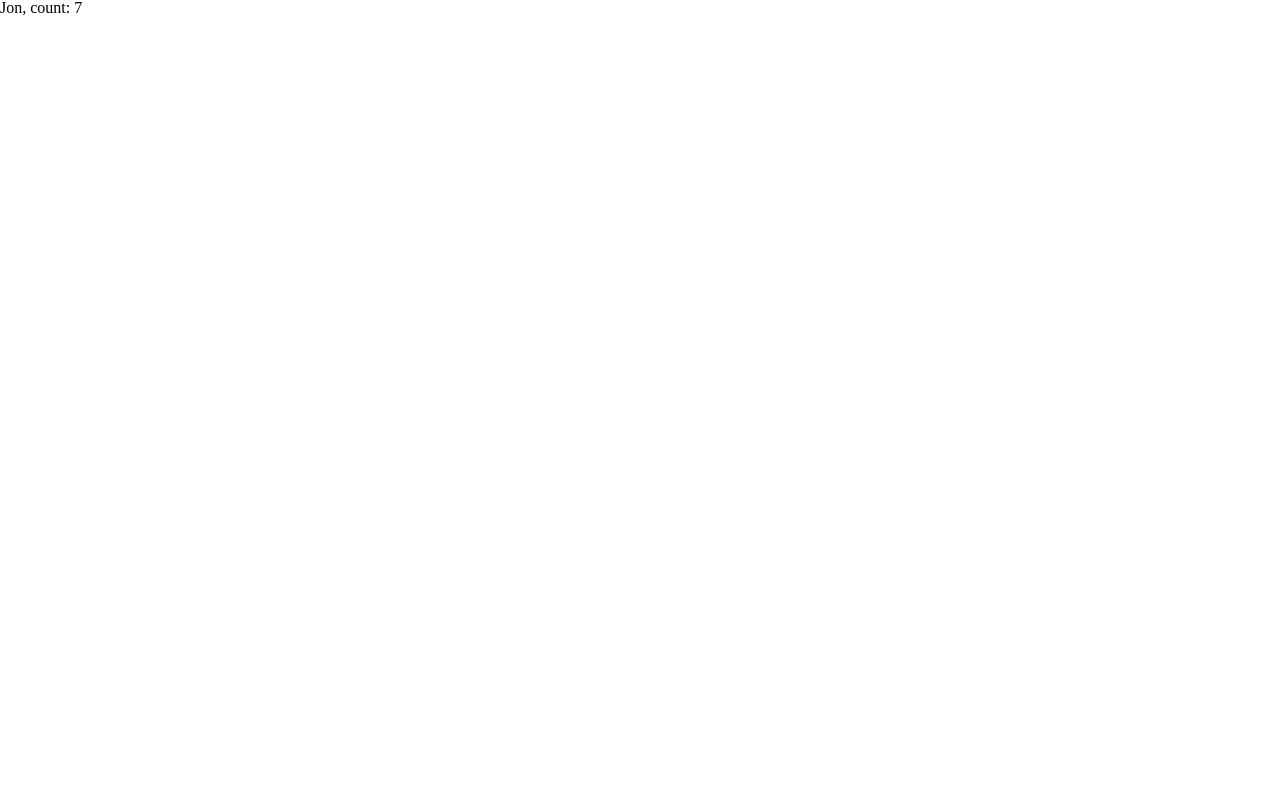
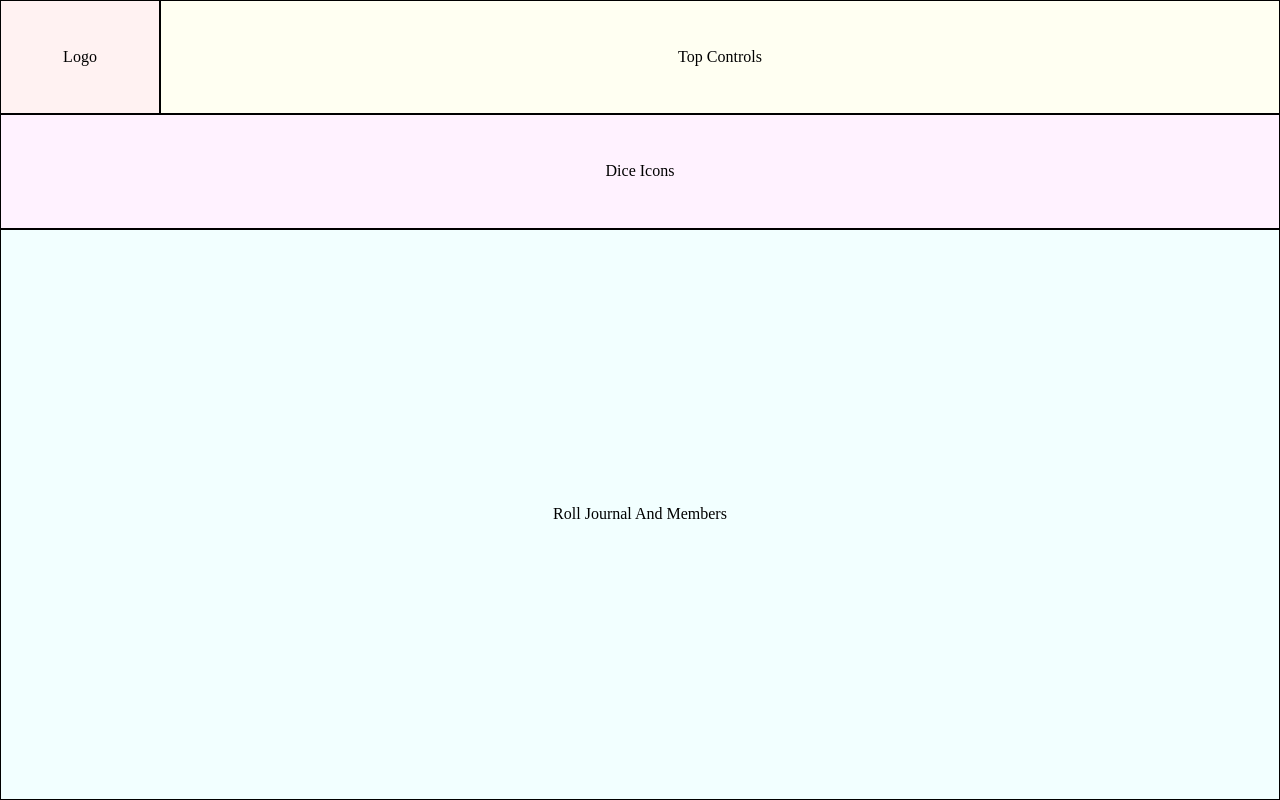
Before and after one commit to slavabez/be-dice-client, a React (Create React App) app: page / in a window 1280 px wide. Built offline with nearby package versions, Linux system fonts and the light colour scheme.

Commit message:
Basic grid layout is done

```diff
--- a/src/App.tsx
+++ b/src/App.tsx
@@ -1,27 +1,67 @@
 import * as React from "react";
-import useInterval from "./hooks/useInterval";
+import styled from "styled-components";
 
-interface AppState {
-  name: string;
-  count: number;
-}
+const AppWrapper = styled.div`
+  height: 100vh;
+  display: grid;
+  grid-template-columns: 1fr 4fr;
+  grid-template-rows: 1fr 5fr 1fr;
+  grid-template-areas:
+    "logo top-controls"
+    "roll-journal roll-journal"
+    "dice-buttons dice-buttons";
 
-const initialState: AppState = {
-  name: "Jon",
-  count: 0
-};
+  div {
+    border: 1px solid black;
+    display: flex;
+    align-items: center;
+    justify-content: center;
+    text-align: center;
+  }
+
+  @media (orientation: landscape) {
+    grid-template-columns: 1fr 4fr 1fr;
+    grid-template-rows: 1fr 3fr;
+    grid-template-areas:
+      "logo top-controls top-controls"
+      "roll-journal roll-journal dice-buttons";
+  }
+
+  @media (min-width: 1024px) {
+    grid-template-columns: 1fr 1fr 6fr;
+    grid-template-rows: 1fr 1fr 5fr;
+    grid-template-areas:
+      "logo top-controls top-controls"
+      "dice-buttons dice-buttons dice-buttons"
+      "roll-journal roll-journal roll-journal";
+  }
+`;
+
+const Logo = styled.div`
+  grid-area: logo;
+  background-color: rgba(255, 0, 0, 0.05);
+`;
+const TopControls = styled.div`
+  grid-area: top-controls;
+  background-color: rgba(255, 255, 0, 0.05);
+`;
+const DiceButtons = styled.div`
+  grid-area: dice-buttons;
+  background-color: rgba(255, 0, 255, 0.05);
+`;
+const RollJournal = styled.div`
+  grid-area: roll-journal;
+  background-color: rgba(0, 255, 255, 0.05);
+`;
 
 const BeDiceApp: React.FC = () => {
-  const [state, setState] = React.useState(initialState);
-
-  useInterval(() => {
-    setState({ name: "Jon", count: state.count + 1 });
-  }, 1000);
-
   return (
-    <div>
-      {state.name}, count: {state.count}
-    </div>
+    <AppWrapper>
+      <Logo>Logo</Logo>
+      <TopControls>Top Controls</TopControls>
+      <DiceButtons>Dice Icons</DiceButtons>
+      <RollJournal>Roll Journal And Members</RollJournal>
+    </AppWrapper>
   );
 };
 
```
